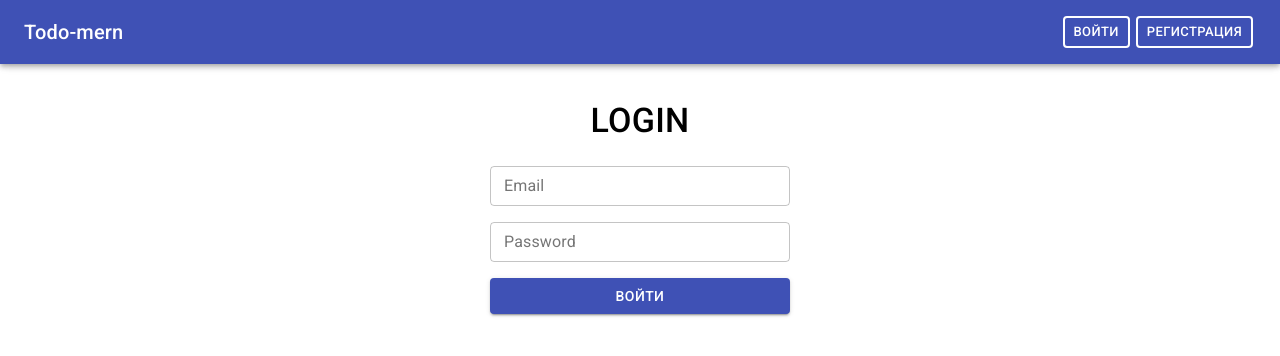
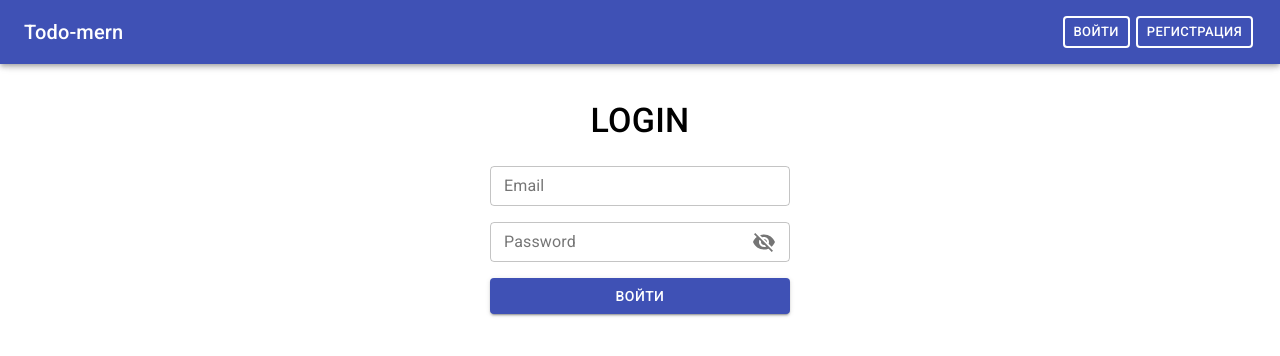
Before and after one commit to Pavel-Sol/todo-mern, a React (Create React App) app in the folder client/: page /login in a window 1280 px wide. Shown: the top 356 px of the page. Built offline with nearby package versions, Linux system fonts and the light colour scheme; no server answers.

Commit message:
изменил инпут в signIn

```diff
--- a/client/src/App.js
+++ b/client/src/App.js
@@ -2,7 +2,7 @@ import { BrowserRouter } from 'react-router-dom';
 import { useEffect } from 'react';
 import { useDispatch, useSelector } from 'react-redux';
 
-import Router from './components/Router';
+import Router from './components/Router/Router';
 import Navbar from './components/Navbar/Navbar';
 import Loader from './components/Loader/Loader';
 import { auth } from './srore/actions/authActions';
@@ -19,7 +19,6 @@ function App() {
     <BrowserRouter>
       <div className="App">
         {isFetching && <Loader />}
-        {/* <Loader /> */}
         <Navbar />
         <Router />
       </div>
--- a/client/src/components/Navbar/Navbar.jsx
+++ b/client/src/components/Navbar/Navbar.jsx
@@ -1,4 +1,6 @@
 import {AppBar, Button, Toolbar, Typography} from '@material-ui/core';
+
+
 import {NavLink} from 'react-router-dom'
 import { useSelector} from 'react-redux';
 import { useDispatch} from 'react-redux';
--- a/client/src/components/SignIn/SignIn.jsx
+++ b/client/src/components/SignIn/SignIn.jsx
@@ -1,4 +1,6 @@
-import { Button, Container, TextField, Typography } from '@material-ui/core';
+import { Button, Container, TextField, Typography, FormControl, InputLabel, OutlinedInput, InputAdornment, IconButton } from '@material-ui/core';
+import {Visibility, VisibilityOff} from '@material-ui/icons';
+
 import { useDispatch } from 'react-redux';
 import { useState} from 'react';
 
@@ -11,7 +13,13 @@ const SignIn = () => {
    const [email, setEmail] = useState('');
    const [password, setPassword] = useState('');
 
+   const [showPassword, setShowPassword] = useState(false)
+
    const dispatch = useDispatch()
+
+   const handleClickShowPassword = () => {
+      setShowPassword(!showPassword);
+    };
 
    const loginHandler = (e) => {
       e.preventDefault();
@@ -36,16 +44,27 @@ const SignIn = () => {
                   type='email'
                   size='small'
                />
-               <TextField
-                  className={classes.input}
-                  onChange={(e) => setPassword(e.target.value)}
-                  id="outlined-basic"
-                  label="Password"
-                  variant="outlined"
-                  value={password}
-                  type='password'
-                  size='small'
-               />
+               <FormControl variant="outlined" size='small' className={classes.input}>
+                  <InputLabel htmlFor="outlined-adornment-password">Password</InputLabel>
+                  <OutlinedInput
+                     id="outlined-adornment-password"
+                     type={showPassword ? 'text' : 'password'}
+                     value={password}
+                     onChange={(e) => setPassword(e.target.value)}
+                     endAdornment={
+                     <InputAdornment position="end">
+                        <IconButton
+                           aria-label="toggle password visibility"
+                           onClick={handleClickShowPassword}
+                           edge="end"
+                        >
+                           {showPassword ? <Visibility /> : <VisibilityOff />}
+                        </IconButton>
+                     </InputAdornment>
+                     }
+                     labelWidth={70}
+                  />
+               </FormControl>
 
                <Button
                    type='submit'variant="contained" color="primary">
--- a/client/src/srore/actions/authActions.js
+++ b/client/src/srore/actions/authActions.js
@@ -41,6 +41,7 @@ export const login = (email, password) => {
 
 export const auth = () => {
   return async (dispatch) => {
+    dispatch(showLoaderAC());
     // const token = localStorage.getItem('token');
     // console.log(token);
 
@@ -55,6 +56,8 @@ export const auth = () => {
       localStorage.setItem('token', response.data.token);
     } catch (error) {
       console.log(error.message);
+    } finally {
+      dispatch(hideLoaderAC());
     }
   };
 };
```
Also changed, not shown: client/src/components/Router/Router.jsx (renamed from client/src/components/Router.jsx, +3 -5 lines).
